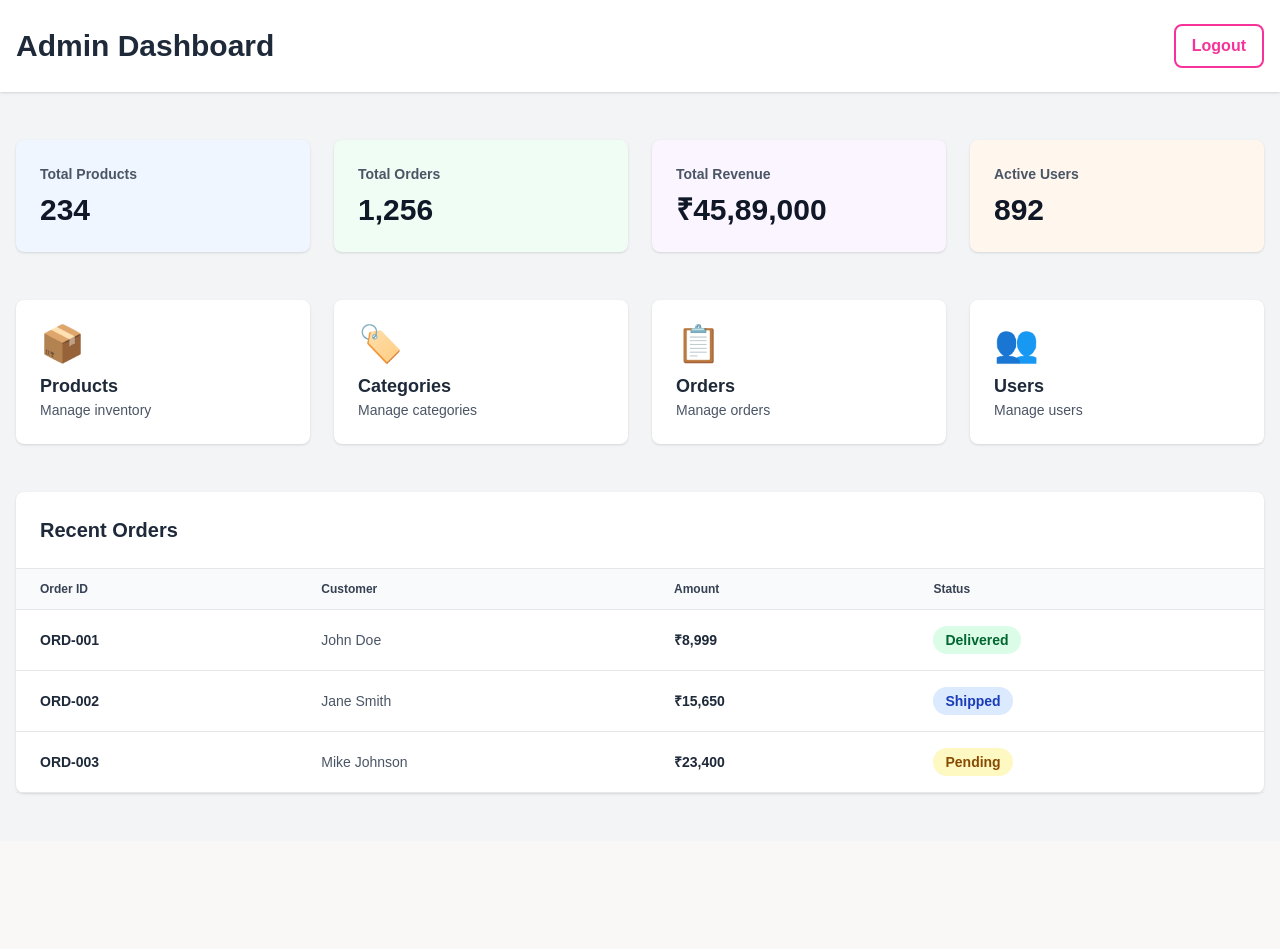
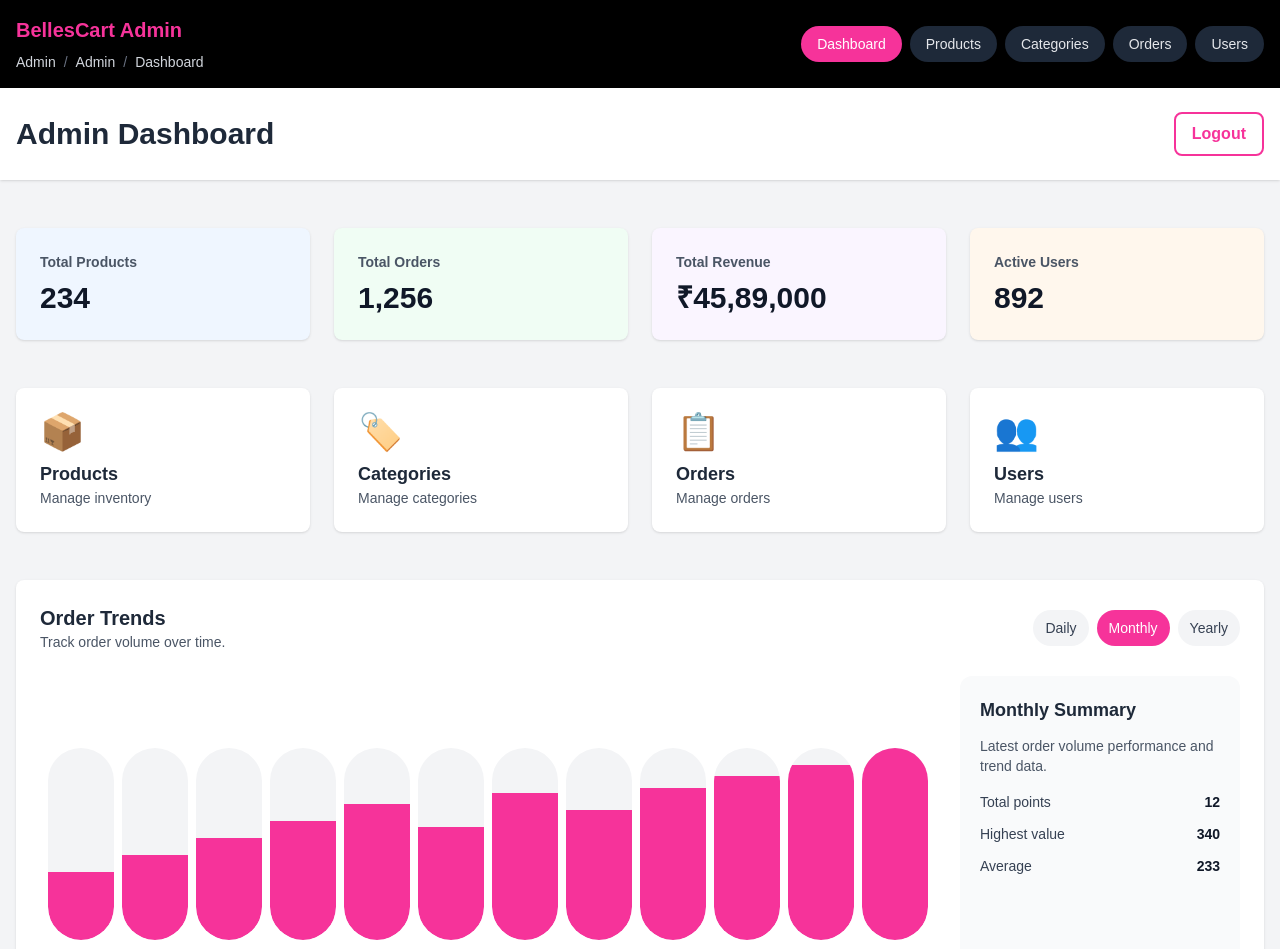
Before and after one commit to avenuesbeautyhub/bellescart, a Next.js app in the folder bellescart/: page /admin/dashboard in a window 1280 px wide. Shown: the top 949 px of the page. Before the commit the page ends 841 px from the top, so only its background shows below. Built offline with nearby package versions, Linux system fonts and the light colour scheme.

Commit message:
some ui modification added

```diff
--- a/bellescart/app/admin/dashboard/page.tsx
+++ b/bellescart/app/admin/dashboard/page.tsx
@@ -1,11 +1,48 @@
 'use client';
 
-import React from 'react';
+import React, { useState } from 'react';
 import Link from 'next/link';
 import Button from '@/components/ui/Button';
 import Badge from '@/components/ui/Badge';
 
 export default function AdminDashboard() {
+  const [timeframe, setTimeframe] = useState<'daily' | 'monthly' | 'yearly'>('monthly');
+
+  const chartData = {
+    daily: [
+      { label: 'Mon', value: 25 },
+      { label: 'Tue', value: 32 },
+      { label: 'Wed', value: 28 },
+      { label: 'Thu', value: 40 },
+      { label: 'Fri', value: 35 },
+      { label: 'Sat', value: 22 },
+      { label: 'Sun', value: 30 },
+    ],
+    monthly: [
+      { label: 'Jan', value: 120 },
+      { label: 'Feb', value: 150 },
+      { label: 'Mar', value: 180 },
+      { label: 'Apr', value: 210 },
+      { label: 'May', value: 240 },
+      { label: 'Jun', value: 200 },
+      { label: 'Jul', value: 260 },
+      { label: 'Aug', value: 230 },
+      { label: 'Sep', value: 270 },
+      { label: 'Oct', value: 290 },
+      { label: 'Nov', value: 310 },
+      { label: 'Dec', value: 340 },
+    ],
+    yearly: [
+      { label: '2021', value: 1800 },
+      { label: '2022', value: 2100 },
+      { label: '2023', value: 2400 },
+      { label: '2024', value: 2800 },
+    ],
+  };
+
+  const selectedChart = chartData[timeframe];
+  const maxChartValue = Math.max(...selectedChart.map(point => point.value));
+
   const stats = [
     { label: 'Total Products', value: '234', color: 'bg-blue-50' },
     { label: 'Total Orders', value: '1,256', color: 'bg-green-50' },
@@ -77,6 +114,67 @@ export default function AdminDashboard() {
           </Link>
         </div>
 
+        {/* Orders Chart */}
+        <div className="bg-white rounded-lg shadow p-6 mb-12">
+          <div className="flex flex-col sm:flex-row sm:items-center sm:justify-between gap-4 mb-6">
+            <div>
+              <h2 className="text-xl font-semibold text-gray-800">Order Trends</h2>
+              <p className="text-gray-600 text-sm">Track order volume over time.</p>
+            </div>
+            <div className="flex gap-2">
+              {['daily', 'monthly', 'yearly'].map(option => (
+                <button
+                  key={option}
+                  onClick={() => setTimeframe(option as 'daily' | 'monthly' | 'yearly')}
+                  className={`px-3 py-2 rounded-full text-sm font-medium transition ${
+                    timeframe === option
+                      ? 'bg-pink-500 text-white'
+                      : 'bg-gray-100 text-gray-700 hover:bg-gray-200'
+                  }`}
+                >
+                  {option.charAt(0).toUpperCase() + option.slice(1)}
+                </button>
+              ))}
+            </div>
+          </div>
+
+          <div className="grid grid-cols-1 lg:grid-cols-[1fr_280px] gap-6">
+            <div className="overflow-x-auto">
+              <div className="min-w-[320px] sm:min-w-[640px] h-72 flex items-end gap-2 px-2">
+                {selectedChart.map(point => (
+                  <div key={point.label} className="flex-1 min-w-[48px] max-w-[80px] flex flex-col justify-end items-center gap-2">
+                    <div className="w-full bg-gray-100 rounded-full overflow-hidden h-48 flex items-end">
+                      <div
+                        className="w-full bg-pink-500 rounded-b-full transition-all duration-300"
+                        style={{ height: `${(point.value / maxChartValue) * 100}%` }}
+                      />
+                    </div>
+                    <span className="text-xs text-gray-600 text-center break-words">{point.label}</span>
+                  </div>
+                ))}
+              </div>
+            </div>
+            <div className="bg-gray-50 rounded-xl p-5">
+              <h3 className="text-lg font-semibold text-gray-800 mb-3">{timeframe.charAt(0).toUpperCase() + timeframe.slice(1)} Summary</h3>
+              <p className="text-gray-600 text-sm mb-4">Latest order volume performance and trend data.</p>
+              <div className="space-y-3">
+                <div className="flex items-center justify-between text-sm text-gray-700">
+                  <span>Total points</span>
+                  <span className="font-semibold text-gray-900">{selectedChart.length}</span>
+                </div>
+                <div className="flex items-center justify-between text-sm text-gray-700">
+                  <span>Highest value</span>
+                  <span className="font-semibold text-gray-900">{maxChartValue}</span>
+                </div>
+                <div className="flex items-center justify-between text-sm text-gray-700">
+                  <span>Average</span>
+                  <span className="font-semibold text-gray-900">{Math.round(selectedChart.reduce((sum, item) => sum + item.value, 0) / selectedChart.length)}</span>
+                </div>
+              </div>
+            </div>
+          </div>
+        </div>
+
         {/* Recent Orders */}
         <div className="bg-white rounded-lg shadow">
           <div className="p-6 border-b border-gray-200">
--- /dev/null
+++ b/bellescart/app/admin/layout.tsx
@@ -0,0 +1,16 @@
+import type { Metadata } from 'next';
+import AdminHeader from '@/components/AdminHeader/AdminHeader';
+
+export const metadata: Metadata = {
+  title: 'BellesCart Admin',
+  description: 'Admin dashboard and management tools for BellesCart.',
+};
+
+export default function AdminLayout({ children }: { children: React.ReactNode }) {
+  return (
+    <div className="min-h-screen bg-gray-100">
+      <AdminHeader />
+      {children}
+    </div>
+  );
+}
--- a/bellescart/app/admin/orders/page.tsx
+++ b/bellescart/app/admin/orders/page.tsx
@@ -5,7 +5,7 @@ import Button from '@/components/ui/Button';
 import Badge from '@/components/ui/Badge';
 
 export default function OrderManagementPage() {
-  const [orders] = useState([
+  const [orders, setOrders] = useState([
     {
       id: 'ORD-001',
       customer: 'John Doe',
@@ -44,6 +44,21 @@ export default function OrderManagementPage() {
     },
   ]);
 
+  const [draftStatus, setDraftStatus] = useState<Record<string, string>>({});
+
+  const updateOrderStatus = (orderId: string, newStatus: string) => {
+    setOrders(prevOrders =>
+      prevOrders.map(order =>
+        order.id === orderId ? { ...order, status: newStatus } : order
+      )
+    );
+    setDraftStatus(prev => ({ ...prev, [orderId]: newStatus }));
+  };
+
+  const setDraftOrderStatus = (orderId: string, newStatus: string) => {
+    setDraftStatus(prev => ({ ...prev, [orderId]: newStatus }));
+  };
+
   return (
     <div className="min-h-screen bg-gray-100">
       {/* Header */}
@@ -56,13 +71,13 @@ export default function OrderManagementPage() {
 
       <main className="max-w-7xl mx-auto px-4 py-12">
         {/* Filters */}
-        <div className="bg-white p-4 rounded-lg shadow mb-6 flex gap-4">
+        <div className="bg-white p-4 rounded-lg shadow mb-6 flex flex-col gap-4 sm:flex-row sm:items-center">
           <input
             type="text"
             placeholder="Search by order ID or customer..."
-            className="flex-1 px-4 py-2 border border-gray-300 rounded-lg focus:outline-none focus:ring-2 focus:ring-blue-500"
+            className="flex-1 min-w-0 px-4 py-2 border border-gray-300 rounded-lg focus:outline-none focus:ring-2 focus:ring-blue-500"
           />
-          <select className="px-4 py-2 border border-gray-300 rounded-lg focus:outline-none">
+          <select className="w-full sm:w-auto px-4 py-2 border border-gray-300 rounded-lg focus:outline-none">
             <option>All Status</option>
             <option>Pending</option>
             <option>Shipped</option>
@@ -71,14 +86,14 @@ export default function OrderManagementPage() {
           </select>
           <input
             type="date"
-            className="px-4 py-2 border border-gray-300 rounded-lg focus:outline-none"
+            className="w-full sm:w-auto px-4 py-2 border border-gray-300 rounded-lg focus:outline-none"
           />
         </div>
 
         {/* Orders Table */}
         <div className="bg-white rounded-lg shadow overflow-hidden">
           <div className="overflow-x-auto">
-            <table className="w-full">
+            <table className="min-w-[720px] w-full">
               <thead className="bg-gray-50 border-b border-gray-200">
                 <tr>
                   <th className="px-6 py-4 text-left text-xs font-semibold text-gray-700">
@@ -122,6 +137,7 @@ export default function OrderManagementPage() {
                     </td>
                     <td className="px-6 py-4 text-sm text-gray-600">{order.items}</td>
                     <td className="px-6 py-4 text-sm">
+                      <div className="space-y-2">
                         <Badge
                           variant={
                             order.status === 'delivered'
@@ -135,14 +151,29 @@ export default function OrderManagementPage() {
                         >
                           {order.status.charAt(0).toUpperCase() + order.status.slice(1)}
                         </Badge>
+                        <select
+                          value={draftStatus[order.id] ?? order.status}
+                          onChange={(e) => setDraftOrderStatus(order.id, e.target.value)}
+                          className="w-full px-3 py-2 border border-gray-300 rounded-lg focus:outline-none focus:ring-2 focus:ring-pink-500"
+                        >
+                          <option value="pending">Pending</option>
+                          <option value="shipped">Shipped</option>
+                          <option value="delivered">Delivered</option>
+                          <option value="cancelled">Cancelled</option>
+                        </select>
+                      </div>
                     </td>
                     <td className="px-6 py-4 text-sm">
                       <div className="flex gap-2">
                         <Button size="sm" variant="primary">
                           View
                         </Button>
-                        <Button size="sm" variant="secondary">
-                          Update
+                        <Button
+                          size="sm"
+                          variant="secondary"
+                          onClick={() => updateOrderStatus(order.id, draftStatus[order.id] ?? order.status)}
+                        >
+                          Save
                         </Button>
                       </div>
                     </td>
--- a/bellescart/app/globals.css
+++ b/bellescart/app/globals.css
@@ -1,8 +1,11 @@
 @import "tailwindcss";
 
 :root {
-  --background: #faf8f7;
-  --foreground: #111111;
+  --background: #0b0b0d;
+  --foreground: #f5f2f8;
+  --surface: #121117;
+  --card: #16151b;
+  --border: #27232d;
   --brand-pink: #ff4da6;
   --brand-dark: #0b0b0d;
   --brand-muted: #1f1d22;
--- a/bellescart/app/layout.tsx
+++ b/bellescart/app/layout.tsx
@@ -27,7 +27,7 @@ export default function RootLayout({
       lang="en"
       className={`${geistSans.variable} ${geistMono.variable} h-full antialiased`}
     >
-      <body className="min-h-full flex flex-col">{children}</body>
+      <body className="min-h-full flex flex-col" style={{ backgroundColor: 'var(--background)', color: 'var(--foreground)' }}>{children}</body>
     </html>
   );
 }
--- a/bellescart/app/login/page.tsx
+++ b/bellescart/app/login/page.tsx
@@ -45,6 +45,9 @@ export default function LoginPage() {
 
       if (response.success) {
         saveAuthSession(response.user, response.token);
+
+        // Set flag for fresh login
+        localStorage.setItem('justLoggedIn', 'true');
 
         // Redirect all users to dashboard after login
         window.location.href = '/dashboard';
--- /dev/null
+++ b/bellescart/components/AdminHeader/AdminHeader.tsx
@@ -0,0 +1,68 @@
+'use client';
+
+import Link from 'next/link';
+import { useSelectedLayoutSegments } from 'next/navigation';
+
+const navLinks = [
+  { label: 'Dashboard', href: '/admin/dashboard' },
+  { label: 'Products', href: '/admin/products' },
+  { label: 'Categories', href: '/admin/categories' },
+  { label: 'Orders', href: '/admin/orders' },
+  { label: 'Users', href: '/admin/users' },
+];
+
+function formatSegment(segment: string) {
+  return segment
+    .replace(/-/g, ' ')
+    .replace(/admin/i, 'Admin')
+    .replace(/^./, char => char.toUpperCase());
+}
+
+export default function AdminHeader() {
+  const segments = useSelectedLayoutSegments();
+  const activeSegment = segments[segments.length - 1] || '';
+
+  if (segments.length === 0) {
+    return null;
+  }
+
+  return (
+    <header className="bg-black text-white shadow-sm">
+      <div className="max-w-7xl mx-auto px-4 py-4 flex flex-col gap-4 lg:flex-row lg:items-center lg:justify-between">
+        <div>
+          <Link href="/admin/dashboard" className="text-xl font-bold text-pink-500 hover:text-pink-400">
+            BellesCart Admin
+          </Link>
+          <div className="mt-2 flex flex-wrap items-center gap-2 text-sm text-gray-300">
+            <span>Admin</span>
+            {segments.map((segment, index) => (
+              <span key={`${segment}-${index}`} className="flex items-center gap-2">
+                <span className="text-gray-500">/</span>
+                <span>{formatSegment(segment)}</span>
+              </span>
+            ))}
+          </div>
+        </div>
+
+        <nav className="flex flex-wrap gap-2">
+          {navLinks.map(link => {
+            const isActive = link.href.includes(activeSegment);
+            return (
+              <Link
+                key={link.href}
+                href={link.href}
+                className={`rounded-full px-4 py-2 text-sm font-medium transition ${
+                  isActive
+                    ? 'bg-pink-500 text-white'
+                    : 'bg-gray-800 text-gray-200 hover:bg-gray-700 hover:text-white'
+                }`}
+              >
+                {link.label}
+              </Link>
+            );
+          })}
+        </nav>
+      </div>
+    </header>
+  );
+}
--- a/bellescart/next.config.ts
+++ b/bellescart/next.config.ts
@@ -10,6 +10,9 @@ const nextConfig: NextConfig = {
       },
     ],
   },
+  turbopack: {
+    root: __dirname,
+  },
 };
 
 export default nextConfig;
```
Also changed, not shown: bellescart/app/admin/products/page.tsx (+8 -6 lines), bellescart/app/dashboard/page.tsx (+9 -8 lines), bellescart/app/page.tsx (+10 -2 lines). Lines whose indentation alone changed are shown as unchanged.
